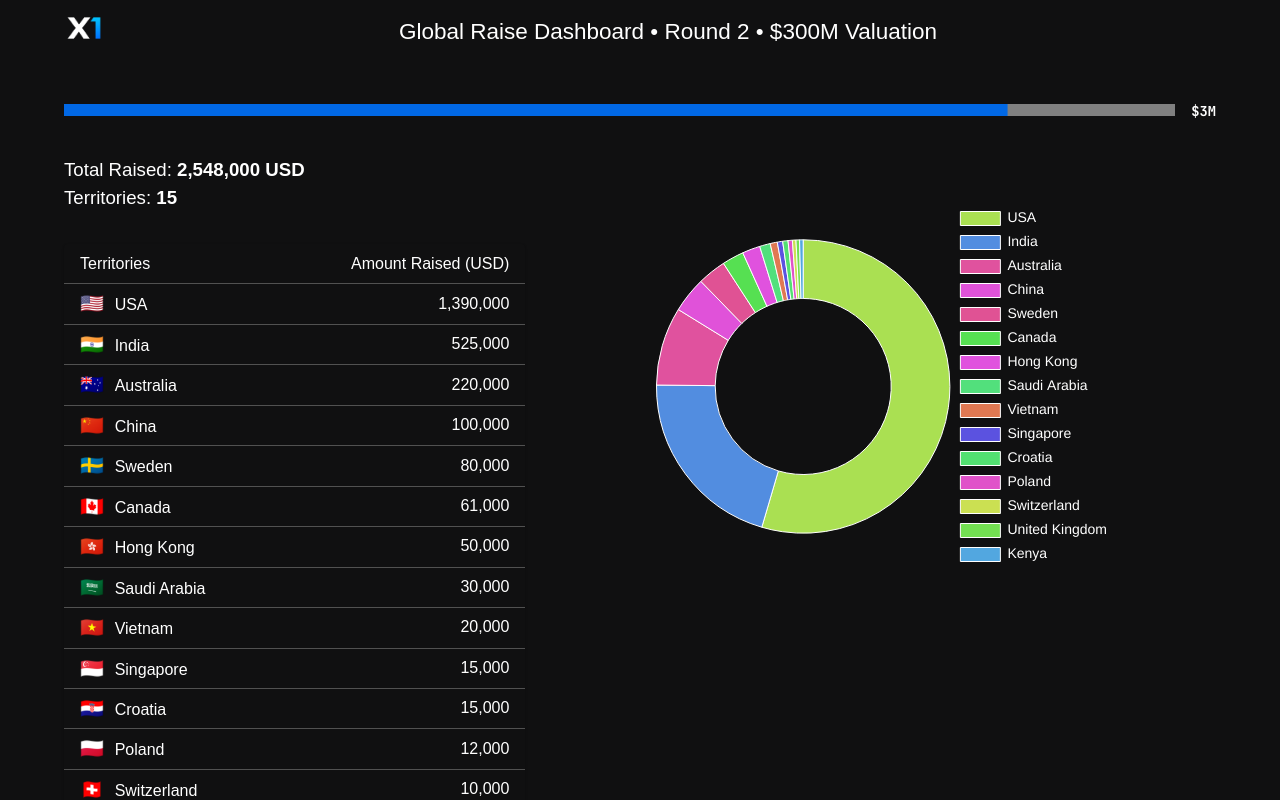
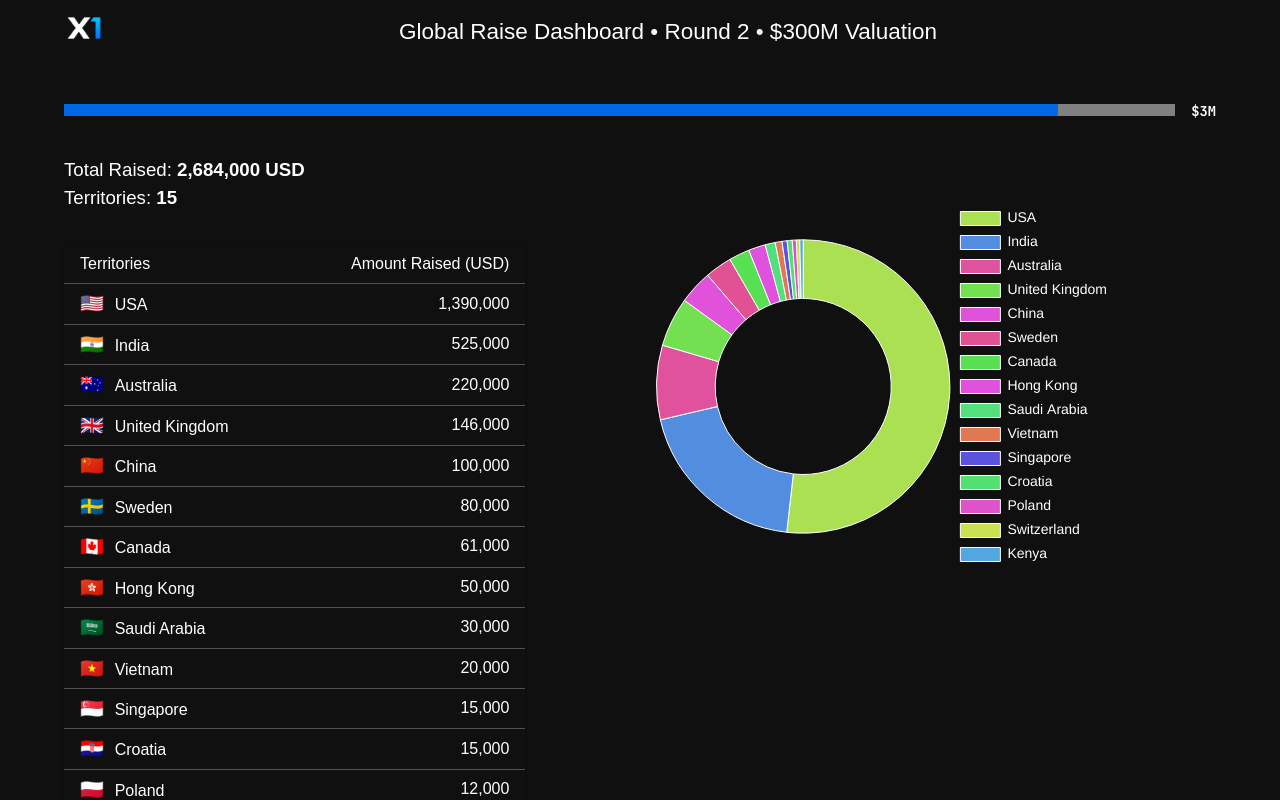
Before and after one commit to FairCrypto/x1-investors, a Next.js app: page / in a window 1280 px wide. Shown: the top 800 px of the page. Built offline with nearby package versions, Linux system fonts and the light colour scheme.

Commit message:
added investment(s)

```diff
--- a/app/investors.ts
+++ b/app/investors.ts
@@ -33,6 +33,7 @@ export const investorsRaw: Array<Record<string, any>> = [
   { country: 'Poland', countryCode: 'PL',  amount: 12_000, investors: 1 },
   { country: 'Switzerland', countryCode: 'CH',  amount: 10_000, investors: 1 },
   { country: 'United Kingdom', countryCode: 'GB',  amount: 10_000, investors: 1 },
+  { country: 'United Kingdom', countryCode: 'GB',  amount: 136_000, investors: 1 },
   { country: 'Kenya', countryCode: 'KE',  amount: 10_000, investors: 1 },
   { country: 'Vietnam', countryCode: 'VN',  amount: 20_000, investors: 1 },
   { country: 'Croatia', countryCode: 'HR',  amount: 15_000, investors: 1 },
```
